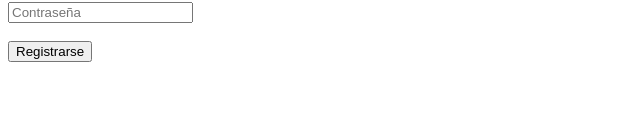
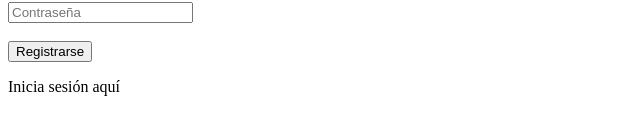
Before and after one commit to joelmunu/2.7-AngularLogin, an Angular app: page /register in a window 1280 px wide. Shown: the part 260-394 px from the top of the page, without its empty margins (0-640 px from the left). Built offline with nearby package versions, Linux system fonts and the light colour scheme.

Commit message:
Se ha añadido un botón a la página de registro que permite ir a la página de inicio de sesión

```diff
--- a/src/app/register/register.component.html
+++ b/src/app/register/register.component.html
@@ -80,6 +80,9 @@
               />
             </div>
           </div>
+          <p>
+            <a (click)="navigateToLogin()" class="btn">Inicia sesión aquí</a>
+          </p>
         </form>
       </div>
     </div>
--- a/src/app/register/register.component.ts
+++ b/src/app/register/register.component.ts
@@ -34,4 +34,8 @@ export class RegisterComponent implements OnInit {
       console.log(data);
     });
   }
+
+  navigateToLogin() {
+    this.router.navigate(['/login']);
+  }
 }
```
